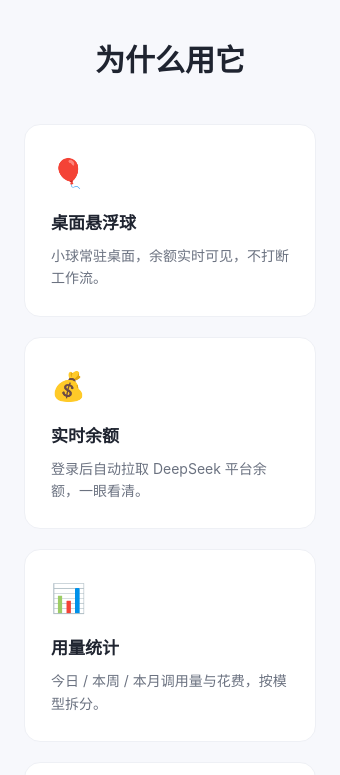
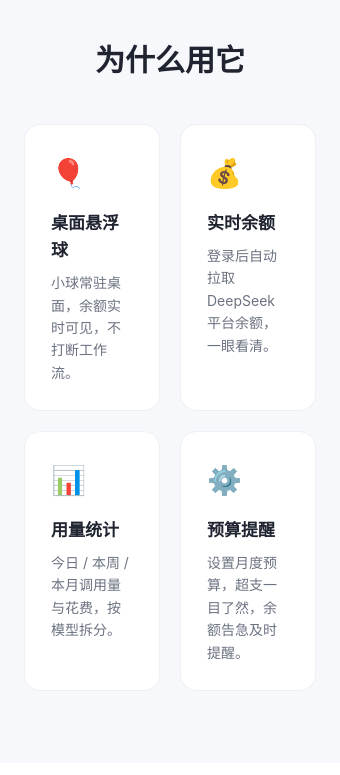
Before and after one commit to tangxia880-lab/xiaobai-deepseek-usage-ball, an Electron app: page docs/index.html in a window 340 px wide. Shown: the part 960-1735 px from the top of the page. Drawn offline with Linux system fonts and the light colour scheme.

Commit message:
docs: 特性卡片改为每行2个共2行

```diff
--- a/docs/index.html
+++ b/docs/index.html
@@ -64,7 +64,7 @@
   .features { background: var(--card); padding: 72px 0; }
   .features h2 { text-align: center; font-size: 30px; font-weight: 700; }
   .grid {
-    display: grid; grid-template-columns: repeat(auto-fit, minmax(240px, 1fr));
+    display: grid; grid-template-columns: repeat(2, 1fr);
     gap: 20px; margin-top: 40px;
   }
   .card {
```
